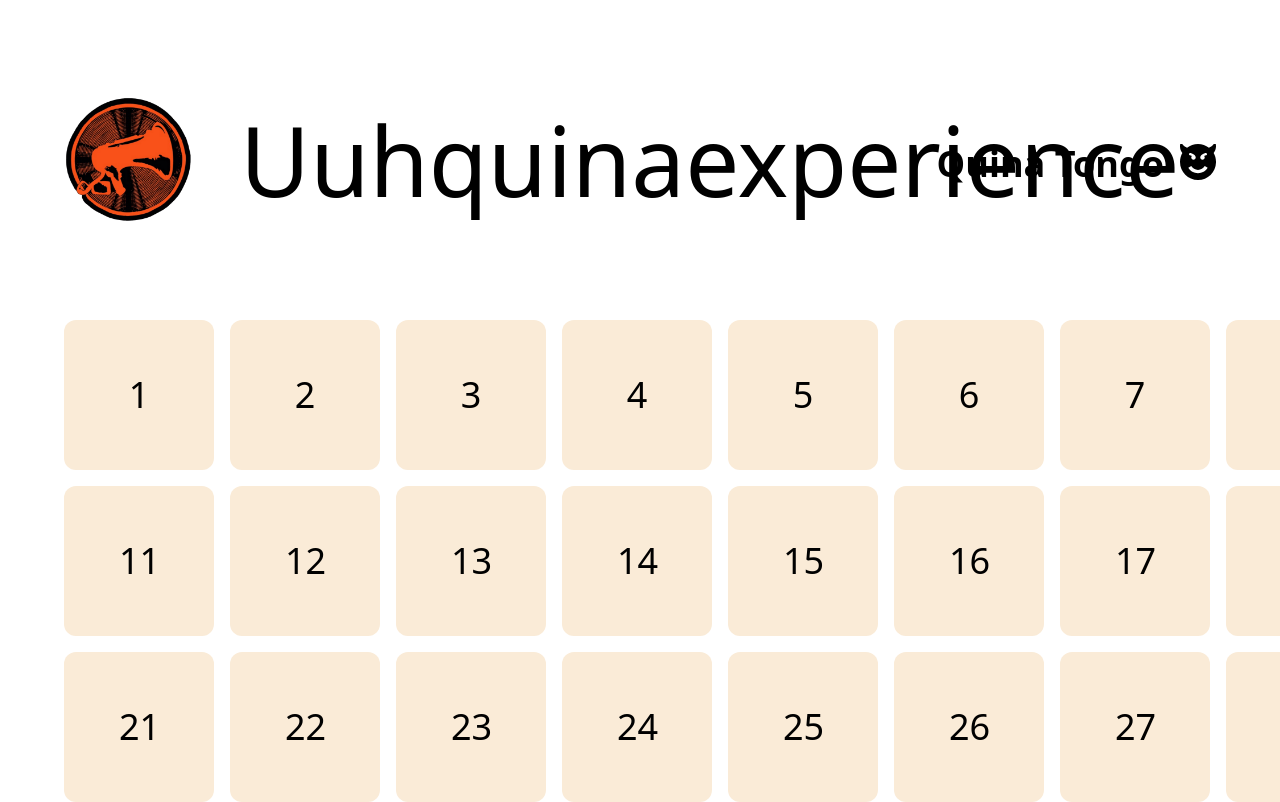
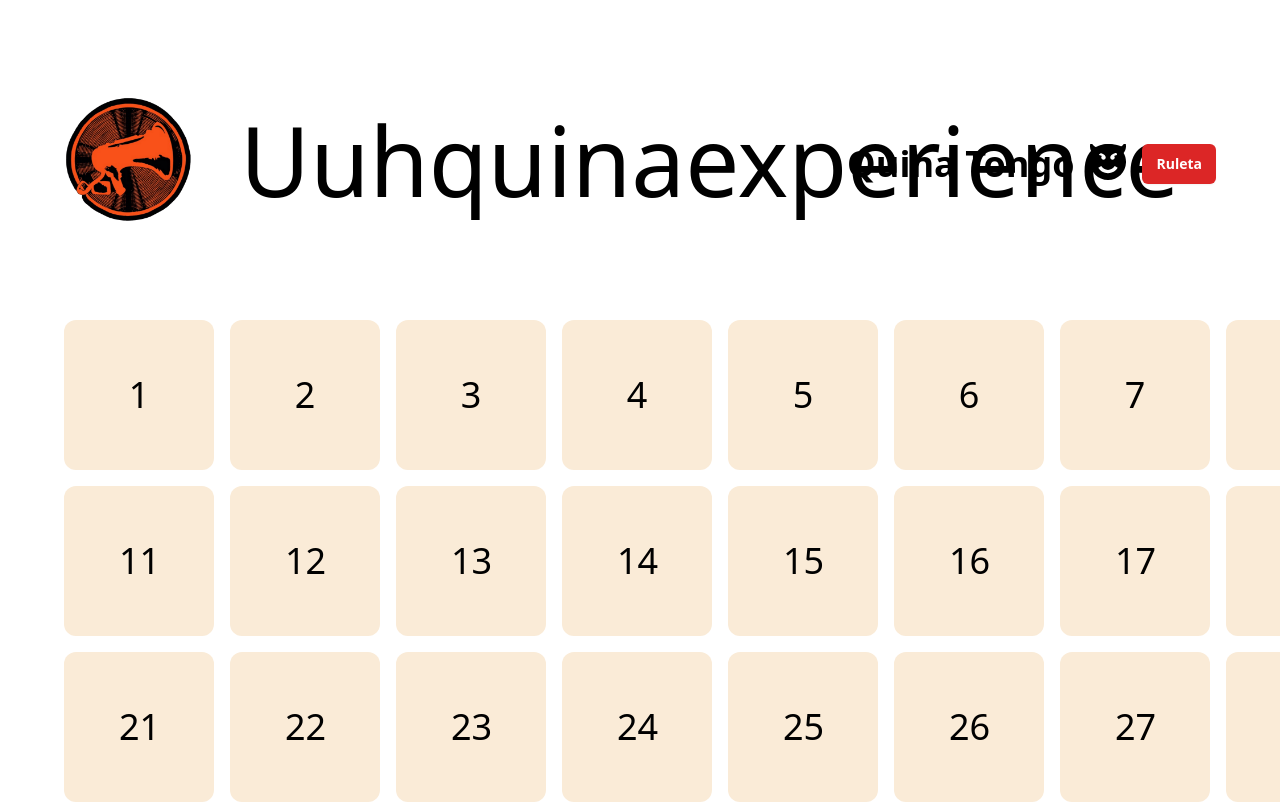
Before and after one commit to gidina/quinaexperience, a React (Vite) app: page /tongo in a window 1280 px wide. Shown: the top 802 px of the page. Built offline with nearby package versions, Linux system fonts and the light colour scheme.

Commit message:
Update Tongo.tsx

```diff
--- a/src/pages/Tongo.tsx
+++ b/src/pages/Tongo.tsx
@@ -1,11 +1,13 @@
 import React from "react";
 import BingoDobleMusical from "../BingoDobleMusical";
 import { ImEvil2 } from "react-icons/im";
+import { Link } from "react-router-dom";
 
 const Tongo = () => {
   return     <div>
   <h2 className="absolute right-16 top-36 text-4xl font-semibold flex gap-4">
     Quina Tongo <ImEvil2 />
+    <Link to="/stream" className="rounded-md bg-red-600 px-3.5 py-2.5 text-sm font-semibold text-white shadow-sm hover:bg-red-500 focus-visible:outline focus-visible:outline-2 focus-visible:outline-offset-2 focus-visible:outline-red-600">Ruleta</Link>
   </h2>
   <BingoDobleMusical isManualMode />
 </div>;
```
